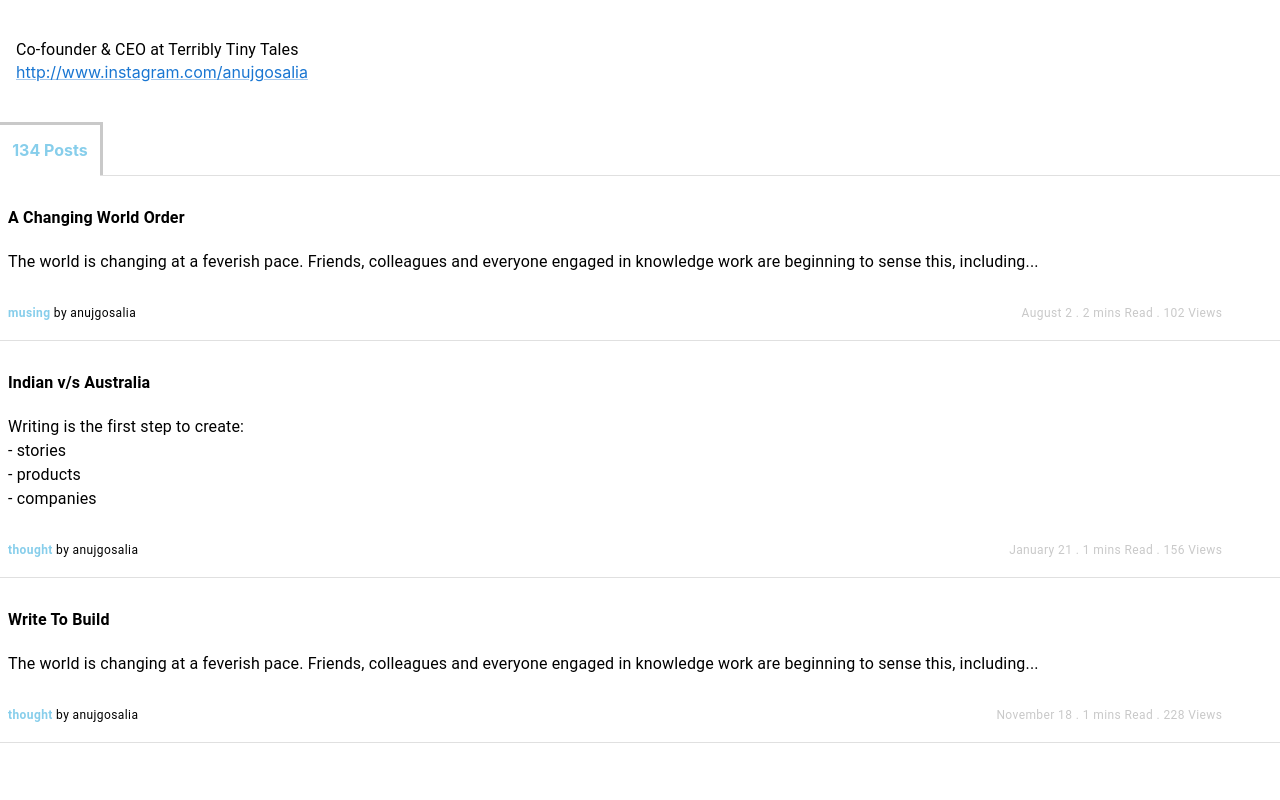
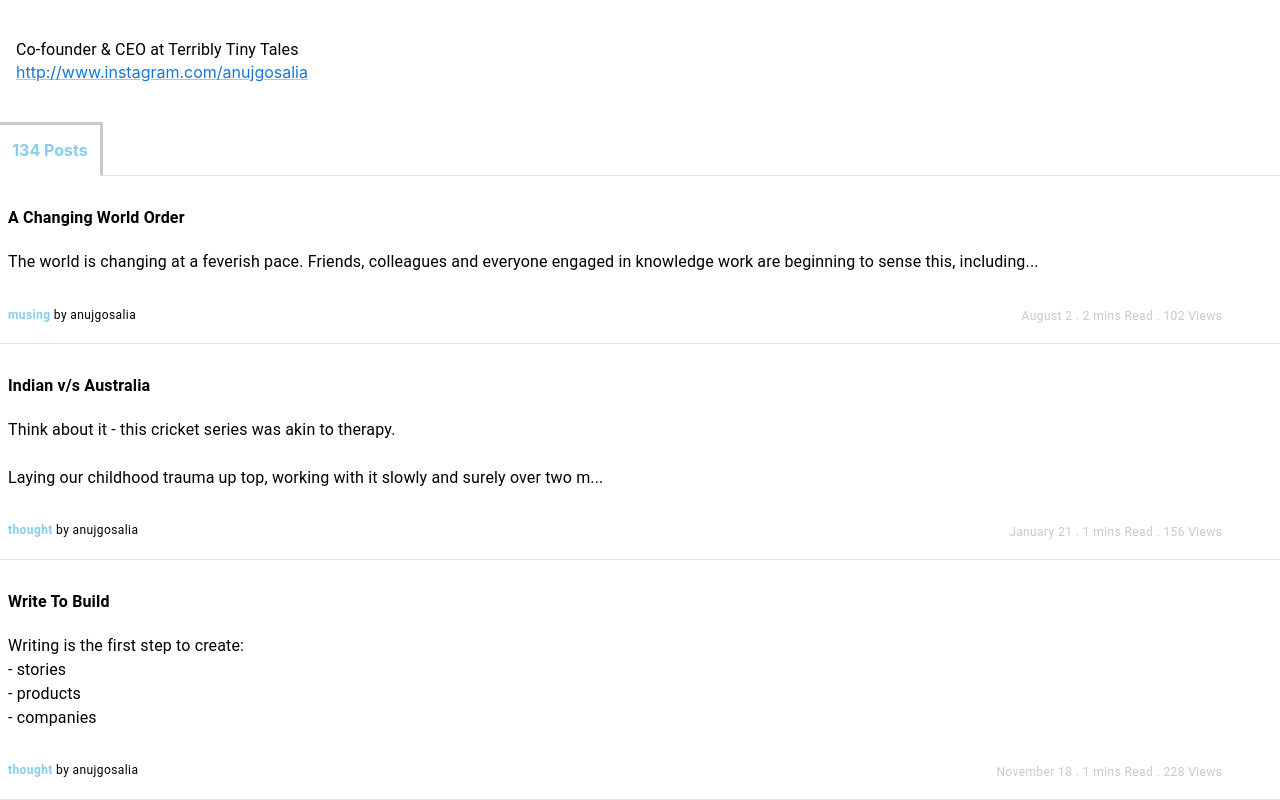
Before and after one commit to hrishiraj102/tinytalessproject, a React (Create React App) app: page / in a window 1280 px wide. Shown: the part 386-1186 px from the top of the page. Before the commit the page ends 1129 px from the top, so only its background shows below. Built offline with nearby package versions, Linux system fonts and the light colour scheme.

Commit message:
Cleaning unwanted

```diff
--- a/public/postdata.json
+++ b/public/postdata.json
@@ -7,21 +7,18 @@
             "Date": "August 2",
             "Duration": 2,
             "View": 102
-        }
-    ,
-
+        },
         {
             "title": "Indian v/s Australia",
-            "para": "Writing is the first step to create: \n - stories \n    - products \n   - companies",
+            "para": "Think about it - this cricket series was akin to therapy. \n \n Laying our childhood trauma up top, working with it slowly and surely over two m...",
             "emotion": "thought",
             "Date": "January 21",
             "Duration": 1,
             "View": 156
-        }
-    ,
+        },
         {
             "title": "Write To Build",
-            "para": "The world is changing at a feverish pace. Friends, colleagues and everyone engaged in knowledge work are beginning to sense this, including...",
+            "para": "Writing is the first step to create: \n - stories \n    - products \n   - companies",
             "emotion": "thought",
             "Date": "November 18",
             "Duration": 1,
--- a/src/App.js
+++ /dev/null
@@ -1,25 +0,0 @@
-import logo from './logo.svg';
-import './App.css';
-
-function App() {
-  return (
-    <div className="App">
-      <header className="App-header">
-        <img src={logo} className="App-logo" alt="logo" />
-        <p>
-          Edit <code>src/App.js</code> and save to reload.
-        </p>
-        <a
-          className="App-link"
-          href="https://reactjs.org"
-          target="_blank"
-          rel="noopener noreferrer"
-        >
-          Learn React
-        </a>
-      </header>
-    </div>
-  );
-}
-
-export default App;
--- a/src/Components/ContentBody.jsx
+++ b/src/Components/ContentBody.jsx
@@ -1,7 +1,7 @@
-import { Box, Button, Divider, Grid, Typography, colors } from "@mui/material"
+import { Box, Divider, Grid, Typography } from "@mui/material"
 import { useEffect, useState } from "react"
 
-const PostBody = ({title, para, emotion, date, duration, view}) => (
+const PostBody = ({ title, para, emotion, date, duration, view }) => (
     <>
 
         <Grid container direction="column" paddingLeft={1} width={"98%"} paddingRight={1} >
@@ -9,18 +9,19 @@ const PostBody = ({title, para, emotion, date, duration, view}) => (
                 {title}</b>
             </Typography>
             <Grid>
-        <Typography variant="body1" paddingTop="20px"  style={{ whiteSpace: 'pre-line' }} >
+                <Typography variant="body1" paddingTop="20px" style={{ whiteSpace: 'pre-line' }} >
                     {para}
                 </Typography>
             </Grid>
-        <Grid container direction="row"  justifyContent="space-between" alignItems="center"  mt={ "30px"} >
+            <Grid item container direction="row" justifyContent="space-between" alignItems="center" mt={"30px"} >
                 <Typography variant="caption">
                     <Typography variant="caption" color={"skyblue"}><b>{emotion}</b></Typography> by anujgosalia
                 </Typography>
-
-        <Typography variant="caption"   sx={{textAlign: 'right', color: "#c9c9c9",marginTop: 'auto',marginRight: 3} }>
+                <Grid item >
+                    <Typography variant="caption" sx={{ textAlign: 'right', color: "#c9c9c9", marginTop: 'auto', marginRight: 3 }}>
                         {date} . {duration} mins Read . {view} Views
                     </Typography>
+                </Grid>
             </Grid>
 
 
@@ -48,10 +49,10 @@ const ContentBody = () => {
     return (
         <>
 
-            <Box sx={{ height: "50px", width: "100px" ,display:'flex',alignItems:'center',justifyContent: 'center',color: "skyblue",border: "solid",borderColor: "#c9c9c9", borderBottom: 0, borderLeft:0,borderRadius:0 }}>
+            <Box sx={{ height: "50px", width: "100px", display: 'flex', alignItems: 'center', justifyContent: 'center', color: "skyblue", border: "solid", borderColor: "#c9c9c9", borderBottom: 0, borderLeft: 0, borderRadius: 0 }}>
                 <b>134 Posts</b>
             </Box>
-            <Divider sx={{  ml:"100px",Color: "#c9c9c9" }} />
+            <Divider sx={{ ml: "100px", Color: "#c9c9c9" }} />
             <Grid>
                 {console.log(postData)}
                 {postData.map((data, index) => {
--- a/src/Components/Heading.jsx
+++ b/src/Components/Heading.jsx
@@ -21,7 +21,7 @@ const Heading = () => {
 
 
                     <Grid sx={{ marginLeft: 'auto', marginRight: '5%' }}>
-                        <Button variant="contained"  sx={{background: "#f6c359",color:"black",}} >
+                        <Button variant="contained" sx={{ background: "#f6c359", color: "black", }} >
                             Courses
                         </Button>
                     </Grid>
```
Also changed, not shown: src/Components/Profile.jsx (+6 -6 lines), src/index.js (+5 -5 lines). Lines whose indentation alone changed are shown as unchanged.
